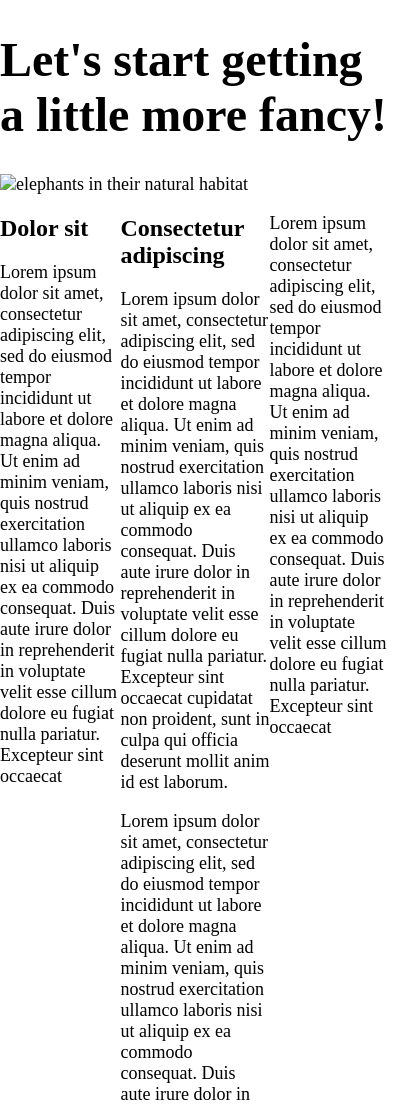
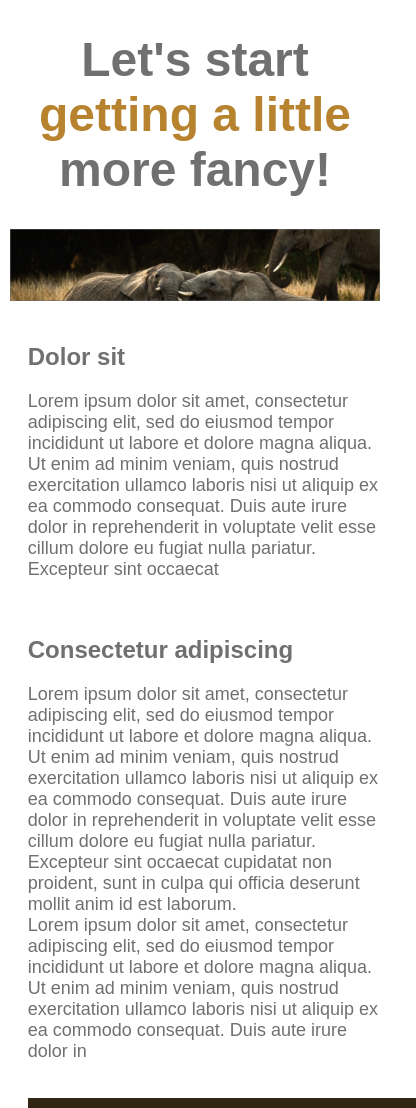
Before and after one commit to aryamansharma/responsiveWebDesign, a plain HTML site: page index.html in a window 390 px wide. Shown: the top 1108 px of the page, 416 px wide, since content can reach past the window. Drawn offline with Linux system fonts and the light colour scheme.

Commit message:
adding media queries

```diff
--- a/index.html
+++ b/index.html
@@ -9,30 +9,30 @@
 </head>
 <body>
     <div class="container">
-        <h1>Let's start getting a little more fancy!  </h1>
+        <h1>Let's start <span>getting a little</span> more fancy!</h1>
         <img src="images/elephants.jpg" alt="elephants in their natural habitat">
 
         <div class="columns">
-            <div class="col">
+            <div class="col col-1">
                 <h2>Dolor sit</h2>
                 <p>Lorem ipsum dolor sit amet, consectetur adipiscing elit, sed do eiusmod tempor incididunt ut labore et dolore magna aliqua. Ut enim ad minim veniam, quis nostrud exercitation ullamco laboris nisi ut aliquip ex ea commodo consequat. Duis aute irure dolor in reprehenderit in voluptate velit esse cillum dolore eu fugiat nulla pariatur. Excepteur sint occaecat</p>
             </div>
-            <div class="col">
+            <div class="col col-2">
                 <h2>Consectetur adipiscing</h2>
                 <p>Lorem ipsum dolor sit amet, consectetur adipiscing elit, sed do eiusmod tempor incididunt ut labore et dolore magna aliqua. Ut enim ad minim veniam, quis nostrud exercitation ullamco laboris nisi ut aliquip ex ea commodo consequat. Duis aute irure dolor in reprehenderit in voluptate velit esse cillum dolore eu fugiat nulla pariatur. Excepteur sint occaecat cupidatat non proident, sunt in culpa qui officia deserunt mollit anim id est laborum.</p>
                 <p>Lorem ipsum dolor sit amet, consectetur adipiscing elit, sed do eiusmod tempor incididunt ut labore et dolore magna aliqua. Ut enim ad minim veniam, quis nostrud exercitation ullamco laboris nisi ut aliquip ex ea commodo consequat. Duis aute irure dolor in </p>
             </div>
-            <div class="col">
+            <div class="col col-third col-1">
                 <p>Lorem ipsum dolor sit amet, consectetur adipiscing elit, sed do eiusmod tempor incididunt ut labore et dolore magna aliqua. Ut enim ad minim veniam, quis nostrud exercitation ullamco laboris nisi ut aliquip ex ea commodo consequat. Duis aute irure dolor in reprehenderit in voluptate velit esse cillum dolore eu fugiat nulla pariatur. Excepteur sint occaecat</p>
             </div>
         </div>
 
         <div class="columns">
-            <div class="col">
+            <div class="col col-3">
                 <h2>Deserunt mollit anim id est laborum</h2>
                 <p>Lorem ipsum dolor sit amet, consectetur adipiscing elit, sed do eiusmod tempor incididunt ut labore et dolore magna aliqua. Ut enim ad minim veniam, quis nostrud exercitation ullamco laboris nisi ut aliquip ex ea commodo consequat. Duis aute irure dolor in reprehenderit in voluptate velit esse cillum dolore eu fugiat nulla pariatur. Excepteur sint occaecat cupidatat non proident, sunt in culpa qui officia deserunt mollit anim id est laborum.</p>
             </div>
-            <div class="col">
+            <div class="col col-third col-1">
                 <p>Lorem ipsum dolor sit amet, consectetur adipiscing elit, sed do eiusmod tempor incididunt ut labore et dolore magna aliqua. Ut</p>
             </div>
         </div>
--- a/style.css
+++ b/style.css
@@ -3,16 +3,23 @@ body{
     padding: 0;
     box-sizing: border-box;
     font-size: 1.125rem;
+    font-family: sans-serif;
+    color: #707070;
 }
 
 .container{
+    width: 95%;
     max-width: 980px;
-    margin-left: auto;
-    margin-right: auto;
+    margin: 0 auto;
 }
 
 h1{
     font-size: 3rem;
+    text-align: center;
+}
+
+h1 span{
+    color: #B7832F;
 }
 
 h2{
@@ -21,4 +28,47 @@ h2{
 
 .columns{
     display: flex;
+    justify-content: space-between;
+    margin: 1em 0;
 }
+
+
+img{
+    max-width: 100%;
+}
+
+.col-third{
+    background-color: #312614;
+    color: white;
+    padding: 1em;
+}
+
+.col-1{
+    width: 20%;
+}
+
+.col-2{
+    width: 45%;
+}
+
+.col-3{
+    width: 70%;
+}
+
+p{
+    margin: 0;
+}
+
+@media screen and (max-width : 850px) {
+    .columns{
+        flex-direction: column;
+        margin: 0;
+    }
+
+    .col-1,
+    .col-2,
+    .col-3{
+        width: 95%;
+        margin: 1em;
+    }
+}
```
Also changed, not shown: images/elephants.jpg (added).
